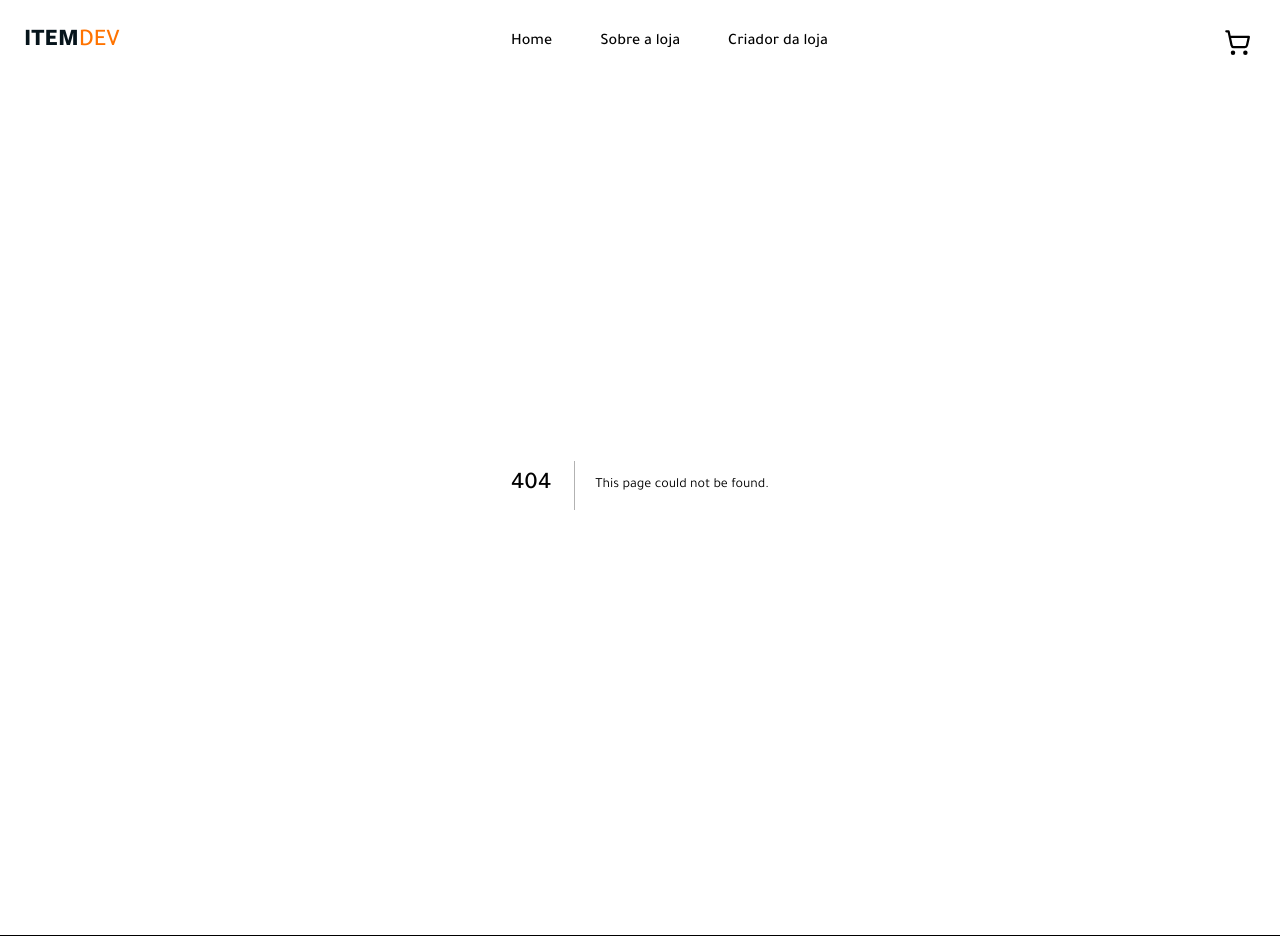
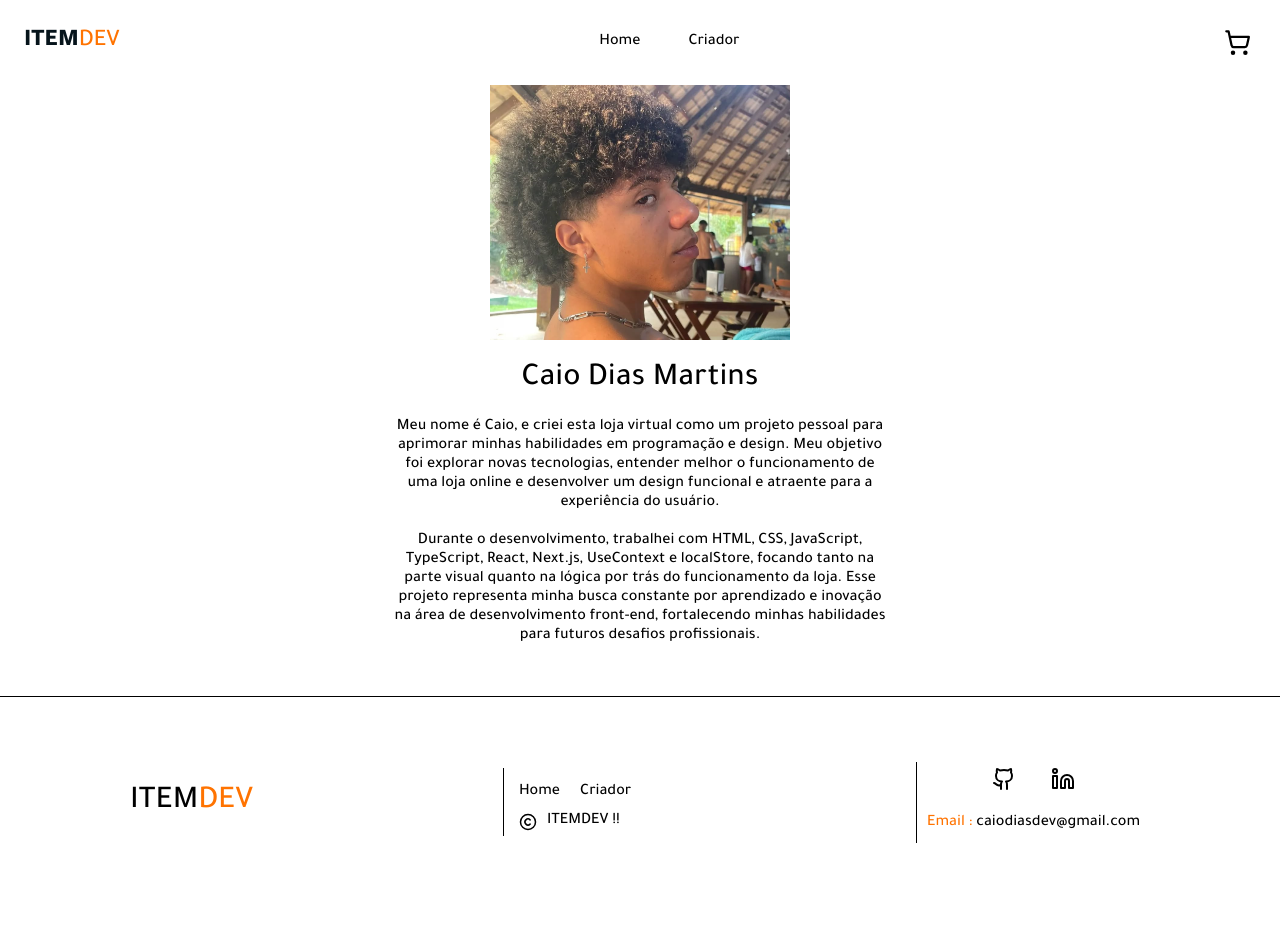
Before and after one commit to devCaiodias/itemdev, a Next.js app: page /criadorLoja in a window 1280 px wide. Before the commit this address had no page. Shown: the top 952 px of the page. After the commit the page ends 907 px from the top, so only its background shows below. Built offline with nearby package versions, Linux system fonts and the light colour scheme.

Commit message:
editei o navbar e o footer arrumando links. E implementar a pagina do criador

```diff
--- a/src/app/Product/[idproduto]/page.tsx
+++ b/src/app/Product/[idproduto]/page.tsx
@@ -11,6 +11,8 @@ type Props = {
 export default function ProdutoDetalhe({ params }: Props) {
   const [produto, setProduto] = useState<any>(null);
   const [selectedImage, setSelectedImage] = useState<string | null>(null);
+
+  const {isCartVisible, setIsCartVisible } = useCart()
 
   const { addToCart } = useCart()
   useEffect(() => {
@@ -56,6 +58,7 @@ export default function ProdutoDetalhe({ params }: Props) {
         ))}
       </div>
         <button type="button" className={styles.add_cart} onClick={() => addToCart(produto)}>Add Carrinho</button>
+        <button type="button" className={styles.add_cart} onClick={() => setIsCartVisible(!isCartVisible)}>Ver Carrinho</button>
       </div>
     </div>
   );
--- a/src/app/components/Foter.tsx
+++ b/src/app/components/Foter.tsx
@@ -1,6 +1,7 @@
 
 import styles from '../styles/Footer.module.css'
 import { Copyright, Github, Linkedin } from "lucide-react";
+import Link from 'next/link';
 
 export default function Foter() {
     return (
@@ -8,17 +9,15 @@ export default function Foter() {
             <h1 className={styles.footer_title}>ITEM<span>DEV</span></h1>
             <div className={styles.link_copy} >
                 <div className={styles.footer_linck}>
-                    <p>Home</p>
-                    <p>Sobre a Loja</p>
-                    <p>Criador da Loja</p>
-                    <p>Carrinho</p>
+                    <Link href="/" className={styles.linkkk}>Home</Link>
+                    <Link href="/criadorLoja" className={styles.linkkk}>Criador</Link>
                 </div>
                 <p className={styles.copyright}><Copyright className={styles.icon_copy} size={18} /> ITEMDEV !!</p>
             </div>
             <div className={styles.midias_social}>
                 <div className={styles.rede_social}>
-                    <Github className={styles.git} />
-                    <Linkedin className={styles.linkedin} />
+                    <Link href="https://github.com/devCaiodias"><Github className={styles.git} /></Link>
+                    <Link href="https://www.linkedin.com/in/caio-dias-martins-26739b251/" ><Linkedin className={styles.linkedin} /></Link>
                 </div>
                 <p className={styles.email}><span>Email : </span> caiodiasdev@gmail.com</p>
             </div>
--- a/src/app/components/NavBar.tsx
+++ b/src/app/components/NavBar.tsx
@@ -4,15 +4,13 @@ import ShopingCart from './ShopingCart'
 
 export default function NavBar() {
     return (
-
         <>
             <div className={styles.navbar}>
                 <h1 className={styles.logo}><span>Item</span>dev</h1>
 
                     <nav className={styles.nav}>
                         <Link href="/" className={styles.link_nav}>Home</Link>
-                        <p>Sobre a loja</p>
-                        <p>Criador da loja</p>
+                        <Link href="/criadorLoja" className={styles.link_nav}>Criador</Link>
                     </nav>
                 <ShopingCart />
             </div>
--- /dev/null
+++ b/src/app/criadorLoja/page.tsx
@@ -0,0 +1,21 @@
+import Image from "next/image"
+import caio from '../../../public/image.png'
+import styles from '../styles/Criador.module.css'
+
+export default function SobreLoja() {
+    return (
+        <>
+            <div className={styles.criador}>
+                <Image src={caio} alt="perfil" width={300} className={styles.img_criador} />
+            </div>
+                <h1 className={styles.titleCriador}>Caio Dias Martins</h1>
+                <div className={styles.criador_description}>
+                    <p className={styles.decription}>Meu nome é Caio, e criei esta loja virtual como um projeto pessoal para aprimorar minhas habilidades em programação e design. Meu objetivo foi explorar novas tecnologias, entender melhor o funcionamento de uma loja online e desenvolver um design funcional e atraente para a experiência do usuário.</p>
+                </div>
+                    <br />
+                <div className={styles.criador_description}>
+                <p className={styles.decription}>Durante o desenvolvimento, trabalhei com  HTML, CSS, JavaScript, TypeScript, React, Next.js, UseContext e localStore, focando tanto na parte visual quanto na lógica por trás do funcionamento da loja. Esse projeto representa minha busca constante por aprendizado e inovação na área de desenvolvimento front-end, fortalecendo minhas habilidades para futuros desafios profissionais.</p></div>
+
+        </>
+    )
+}
--- /dev/null
+++ b/src/app/styles/Criador.module.css
@@ -0,0 +1,27 @@
+.criador {
+    display: flex;
+    align-items: center;
+    justify-content: center;
+}
+
+.img_criador {
+    /* border-radius: 30%; */
+}
+
+.titleCriador {
+    text-align: center;
+    padding: 20px 0px;
+}
+
+.criador_description {
+    display: flex;
+    align-items: center;
+    justify-content: center;
+
+}
+
+.decription {
+    margin: auto 0;
+    width: 500px;
+    text-align: center;
+}
--- a/src/app/styles/Footer.module.css
+++ b/src/app/styles/Footer.module.css
@@ -28,8 +28,14 @@
     padding: 10px;
 }
 
-.footer_linck p {
-    padding: 0px 20px 0px 0px;
+.footer_linck .linkkk {
+    margin: 0px 20px 0px 0px;
+    text-decoration: none;
+    color: black;
+}
+
+.footer_linck .linkkk:hover {
+    border-bottom: 1px solid black;
 }
 
 .copyright {
@@ -56,11 +62,13 @@
 .git {
     padding: 5px;
     text-align: center;
+    color: black;
 }
 
 .linkedin {
     padding: 5px;
     padding-left: 30px;
+    color: black;
 }
 
 .email {
```
Also changed, not shown: public/image.png (added).
